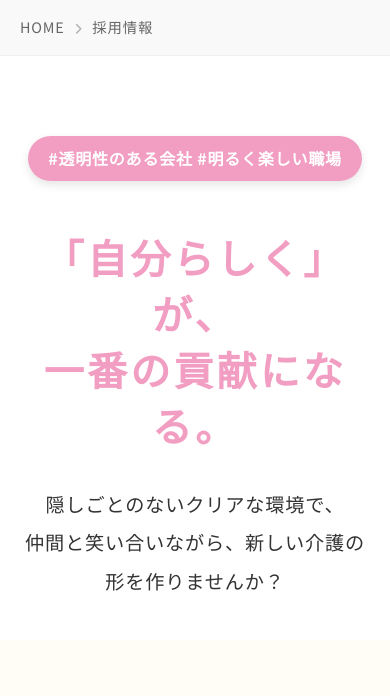
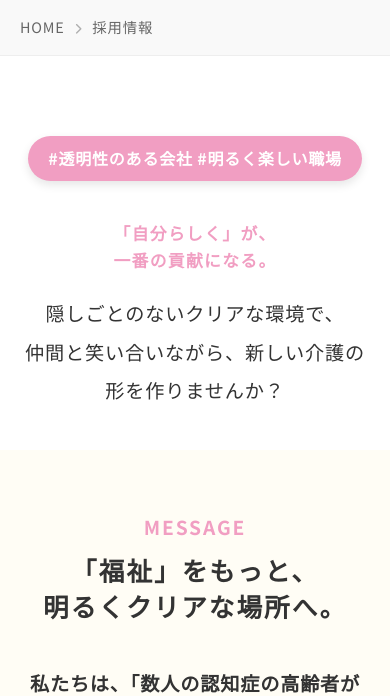
Before and after one commit to kurashn/mew-seed, a PHP site: page /recruit.html in a window 390 px wide. Shown: the part 261-957 px from the top of the page. Run offline with PHP 8.4, Linux system fonts and the light colour scheme; grey boxes labelled with a size stand in for pictures from a placeholder-image service; some libraries are stand-ins or nearby versions.

Commit message:
Fix CSS precedence issue for mobile recruit copy text size

```diff
--- a/style.css
+++ b/style.css
@@ -839,13 +839,6 @@ h5 {
         padding-bottom: 30px;
     }
 
-    .recruit-copy {
-        font-size: 1.05rem;
-        /* Reduced to match CTA sizing and avoid breaking on "が、" */
-        margin: 20px 0;
-        line-height: 1.6;
-    }
-
     .recruit-sub-copy {
         font-size: 1rem;
     }
@@ -1298,6 +1291,13 @@ h5 {
 
 /* Responsive Recruitment Tweaks */
 @media (max-width: 768px) {
+    .recruit-copy {
+        font-size: 1.05rem;
+        /* Reduced to match CTA sizing and avoid breaking on "が、" */
+        margin: 20px 0;
+        line-height: 1.6;
+    }
+
     .recruit-hero {
         align-items: center;
         /* Center align for recruit */
```
